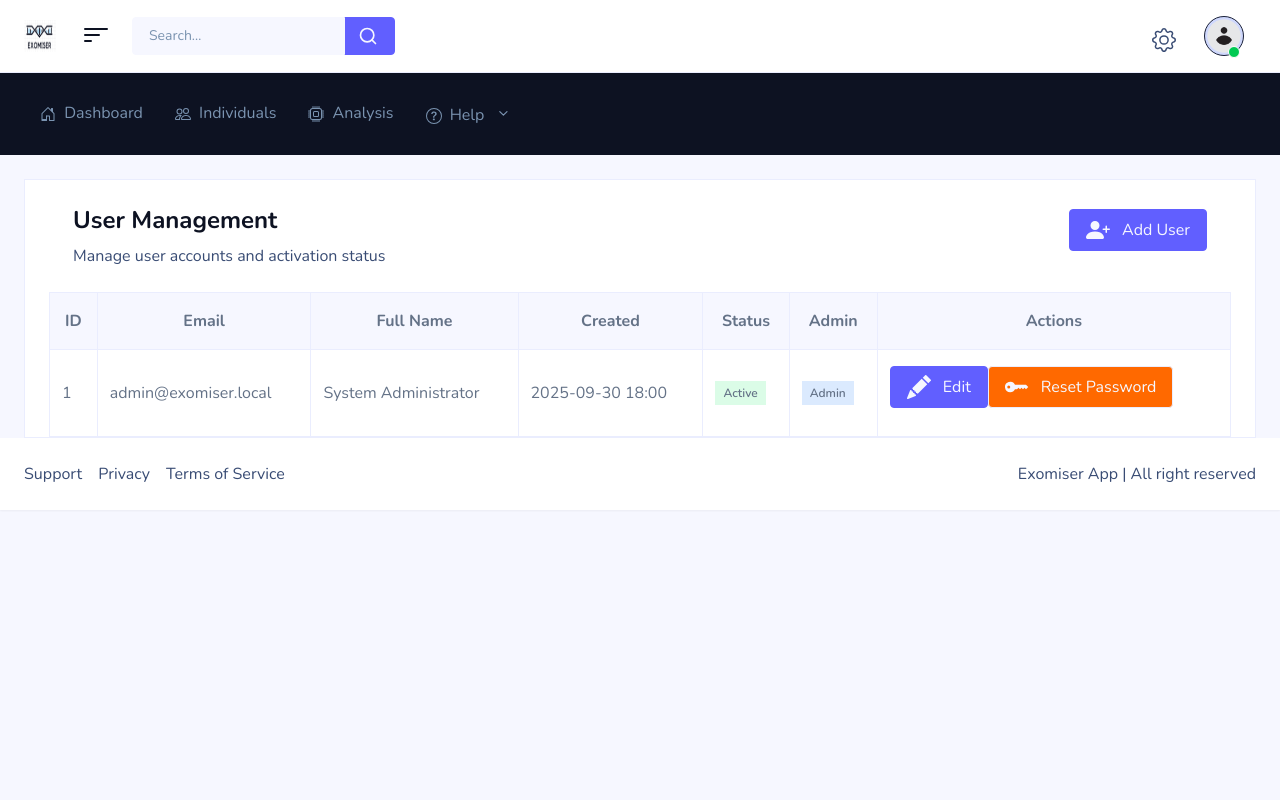
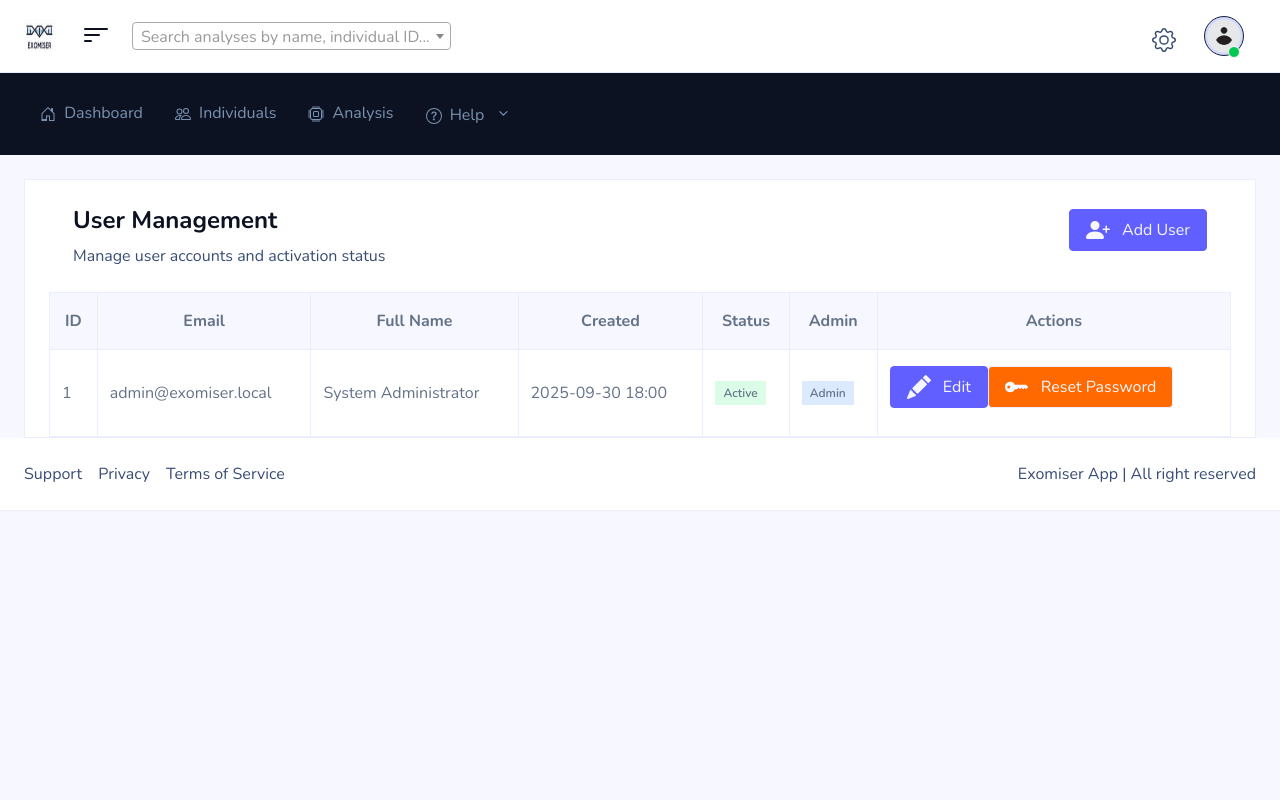
Before and after one commit to kkuvam/cs50p, a Flask app: page /admin/users in a window 1280 px wide. Run offline with Flask 3, Linux system fonts and the light colour scheme; a user stored in the database is signed in; parts of the project's set-up code (start-up, migrations or seed data) failed here and were passed over; some libraries are stand-ins or nearby versions.

Commit message:
Updated the layout

```diff
--- a/app/routes.py
+++ b/app/routes.py
@@ -258,3 +258,56 @@ def admin_delete_user(user_id):
             return render_template("admin/delete_user.html", user_to_delete=user_to_delete)
 
     return render_template("admin/delete_user.html", user_to_delete=user_to_delete)
+
+
+# ===== API ROUTES =====
+@routes_bp.route("/api/search/analyses")
+@login_required
+def api_search_analyses():
+    """Search API for analyses - returns JSON data for Select2"""
+    from models import Analysis, Individual, TaskStatus
+
+    # Get search term from query parameter
+    search_term = request.args.get('q', '').strip()
+
+    # Build query for analyses that the user can access
+    query = db.session.query(Analysis).join(Individual)
+
+    # Filter by search term if provided
+    if search_term:
+        query = query.filter(
+            db.or_(
+                Analysis.name.ilike(f'%{search_term}%'),
+                Analysis.description.ilike(f'%{search_term}%'),
+                Individual.identity.ilike(f'%{search_term}%')
+            )
+        )
+
+    # Only show completed analyses with results
+    query = query.filter(
+        Analysis.status == TaskStatus.COMPLETED,
+        Analysis.output_html.isnot(None)
+    )
+
+    # Order by most recent first
+    query = query.order_by(Analysis.completed_at.desc())
+
+    # Limit results for performance
+    analyses = query.limit(50).all()
+
+    # Format for Select2
+    results = []
+    for analysis in analyses:
+        results.append({
+            'id': analysis.id,
+            'text': f"{analysis.name} - {analysis.individual.identity} ({analysis.completed_at.strftime('%Y-%m-%d')})",
+            'name': analysis.name,
+            'individual_id': analysis.individual.identity,
+            'completed_at': analysis.completed_at.strftime('%Y-%m-%d %H:%M'),
+            'status': analysis.status.value
+        })
+
+    return jsonify({
+        'results': results,
+        'pagination': {'more': False}
+    })
--- a/app/templates/layout.html
+++ b/app/templates/layout.html
@@ -29,6 +29,55 @@ get pure Tailwind CSS code here https://aribudin.gumroad.com/l/taildash -->
 
   <!-- Favicon  -->
   <link rel="icon" href="{{ url_for('static', filename='img/favicon.png') }}">
+
+  <!-- Select2 CSS -->
+  <link href="{{ url_for('static', filename='vendors/select2-4.1.0-rc.0/dist/css/select2.min.css') }}" rel="stylesheet" />
+
+  <!-- Custom Select2 Styling -->
+  <style>
+    /* Select2 Dark Theme Support */
+    .dark .select2-container--default .select2-dropdown {
+      background-color: #374151;
+      border: 1px solid #4b5563;
+      color: #e5e7eb;
+    }
+
+    .dark .select2-container--default .select2-results__option {
+      color: #e5e7eb;
+    }
+
+    .dark .select2-container--default .select2-results__option--highlighted[aria-selected] {
+      background-color: #6366f1;
+      color: white;
+    }
+
+    .dark .select2-container--default .select2-search--dropdown .select2-search__field {
+      background-color: #4b5563;
+      border: 1px solid #6b7280;
+      color: #e5e7eb;
+    }
+
+    /* Custom result styling */
+    .select2-result-analysis .analysis-name {
+      font-weight: 500;
+    }
+
+    .select2-result-analysis .analysis-details {
+      font-size: 0.875rem;
+      opacity: 0.8;
+    }
+
+    /* Select2 container width adjustment */
+    .select2-container {
+      min-width: 300px;
+    }
+
+    /* Loading state */
+    .select2-results__option[aria-live] {
+      text-align: center;
+      font-style: italic;
+    }
+  </style>
 
     {% block extra_css %}{% endblock %}
 </head>
@@ -65,18 +114,14 @@ get pure Tailwind CSS code here https://aribudin.gumroad.com/l/taildash -->
           <!-- <i class="text-2xl bi bi-list"></i> -->
         </button>
 
-        <!-- Search -->
-        <form class="hidden sm:inline-block md:hidden lg:inline-block mx-5">
+        <!-- Analysis Search -->
+        <div class="hidden sm:inline-block md:hidden lg:inline-block mx-5">
           <div class="flex flex-wrap items-stretch w-full relative">
-            <input type="text" class="shrink flex-grow max-w-full leading-5 relative text-sm px-4 py-2 uajskeiolksb rounded-s-sm text-gray-800 bg-gray-100 overflow-x-auto focus:outline-hidden border border-gray-100 focus:border-gray-200 focus:ring-0 dark:text-gray-400 dark:bg-gray-700 dark:border-gray-700 dark:focus:border-gray-600" placeholder="Search…" aria-label="Search">
-            <div class="flex -me-px">
-              <button class="flex layhetgsjdcb py-2 uajskeiolksb -ms-1 rounded-e-sm leading-5 text-gray-100 bg-indigo-500 border border-indigo-500 hover:text-white hover:bg-indigo-600 hover:ring-0 hover:border-indigo-600 focus:bg-indigo-600 focus:border-indigo-600 focus:outline-hidden focus:ring-0" type="button">
-                <svg xmlns="http://www.w3.org/2000/svg" viewBox="0 0 24 24" fill="none" stroke="currentColor" stroke-width="2" stroke-linecap="round" stroke-linejoin="round" class="w-5 h-5"><circle cx="11" cy="11" r="8"></circle><line x1="21" y1="21" x2="16.65" y2="16.65"></line></svg>
-                <!-- <i class="inline-block size-4 bi bi-search"></i> -->
-              </button>
-            </div>
+            <select id="analysis-search" class="shrink flex-grow max-w-full leading-5 relative text-sm px-4 py-2 uajskeiolksb rounded-s-sm text-gray-800 bg-gray-100 overflow-x-auto focus:outline-hidden border border-gray-100 focus:border-gray-200 focus:ring-0 dark:text-gray-400 dark:bg-gray-700 dark:border-gray-700 dark:focus:border-gray-600" style="width: 300px;">
+              <option value="">Search analyses...</option>
+            </select>
           </div>
-        </form>
+        </div>
 
         <!-- menu -->
         <ul class="flex ms-auto mt-2">
@@ -385,6 +430,13 @@ get pure Tailwind CSS code here https://aribudin.gumroad.com/l/taildash -->
   <script src="{{ url_for('static', filename='vendors/yaireo/tagify/dist/tagify.js') }}"></script><!-- input tags -->
   <script src="{{ url_for('static', filename='vendors/pristinejs/dist/pristine.min.js') }}"></script><!-- form validation -->
   <script src="{{ url_for('static', filename='vendors/simple-datatables/dist/umd/simple-datatables.js') }}"></script><!--sort table-->
+
+  <!-- jQuery (required for Select2) -->
+  <script src="https://code.jquery.com/jquery-3.6.0.min.js"></script>
+
+  <!-- Select2 JS -->
+  <script src="{{ url_for('static', filename='vendors/select2-4.1.0-rc.0/dist/js/select2.min.js') }}"></script>
+
   <!--end::Global javascript (used in all pages)-->
 
   <!-- Minify Global javascript (for production purpose) -->
@@ -401,6 +453,73 @@ get pure Tailwind CSS code here https://aribudin.gumroad.com/l/taildash -->
   <!--start::Vendor javascript (only on this page)-->
   <script src="{{ url_for('static', filename='vendors/jsvectormap/dist/js/jsvectormap.min.js') }}"></script><!-- vector map -->
   <script src="{{ url_for('static', filename='vendors/jsvectormap/dist/maps/world.js') }}"></script><!-- world vector map -->
+
+  <!-- Analysis Search Script -->
+  <script>
+  $(document).ready(function() {
+    // Initialize Select2 for analysis search
+    $('#analysis-search').select2({
+      ajax: {
+        url: "{{ url_for('routes.api_search_analyses') }}",
+        dataType: 'json',
+        delay: 250,
+        data: function (params) {
+          return {
+            q: params.term, // search term
+          };
+        },
+        processResults: function (data, params) {
+          return {
+            results: data.results
+          };
+        },
+        cache: true
+      },
+      placeholder: 'Search analyses by name, individual ID...',
+      minimumInputLength: 2,
+      allowClear: true,
+      width: '100%',
+      theme: 'default',
+      templateResult: function(result) {
+        if (result.loading) {
+          return result.text;
+        }
+
+        // Custom formatting for search results
+        var $container = $(
+          '<div class="select2-result-analysis">' +
+            '<div class="analysis-name">' + (result.name || result.text) + '</div>' +
+            '<div class="analysis-details text-sm text-gray-500">' +
+              'Individual: ' + (result.individual_id || 'N/A') + ' | ' +
+              'Completed: ' + (result.completed_at || 'N/A') +
+            '</div>' +
+          '</div>'
+        );
+
+        return $container;
+      },
+      templateSelection: function(result) {
+        return result.name || result.text || 'Search analyses...';
+      }
+    });
+
+    // Handle selection - open analysis results in new window
+    $('#analysis-search').on('select2:select', function (e) {
+      var data = e.params.data;
+      if (data.id) {
+        // Open analysis results in new window
+        var url = "{{ url_for('analysis.analysis_view', analysis_id=0) }}".replace('0', data.id);
+        window.open(url, '_blank');
+
+        // Clear the selection for next search
+        setTimeout(function() {
+          $('#analysis-search').val(null).trigger('change');
+        }, 100);
+      }
+    });
+
+  });
+  </script>
   {% endblock %}
   <!--end::Vendor javascript (only on this page)-->
   <!--start::Call vendor ( initialize vendor javascript )-->
```
